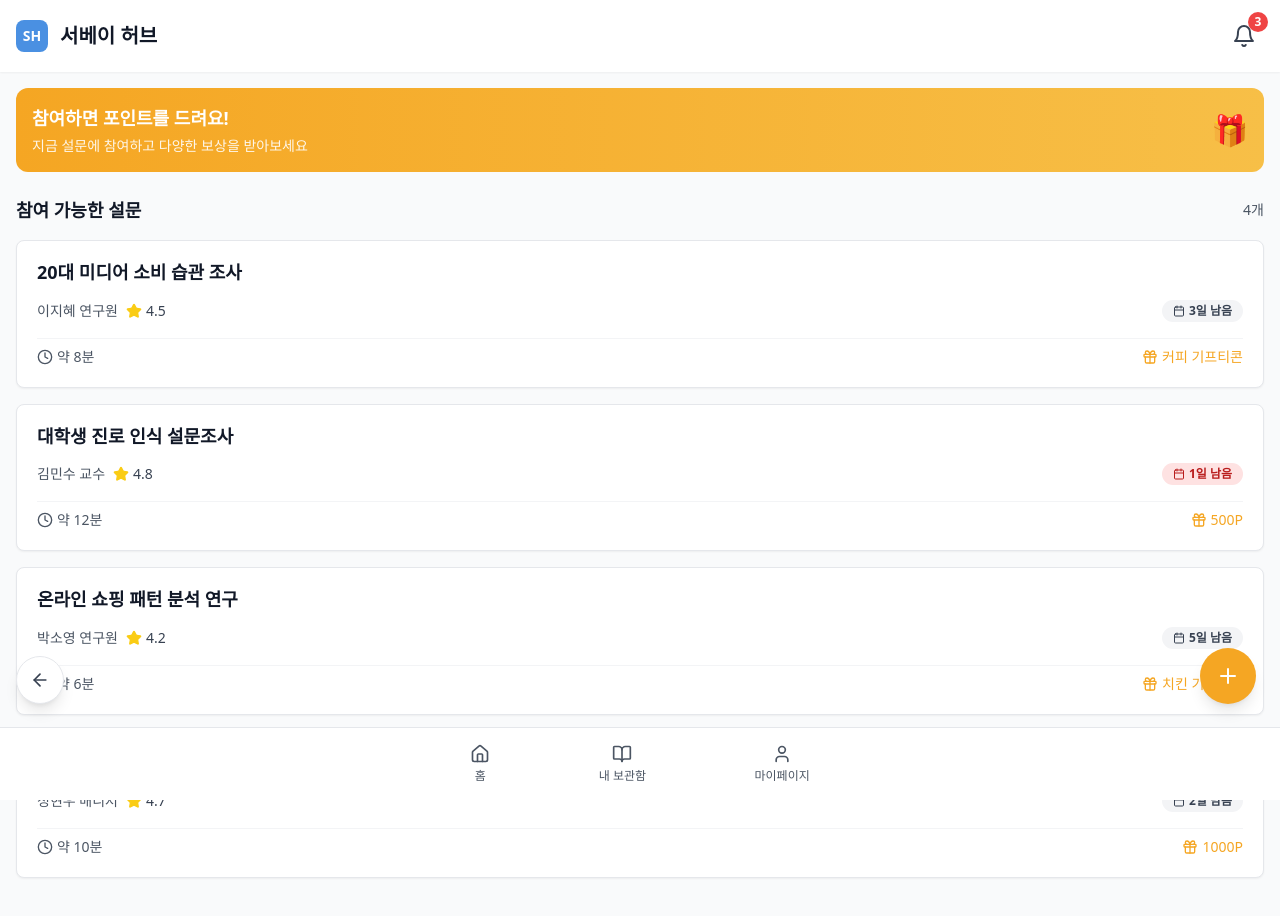
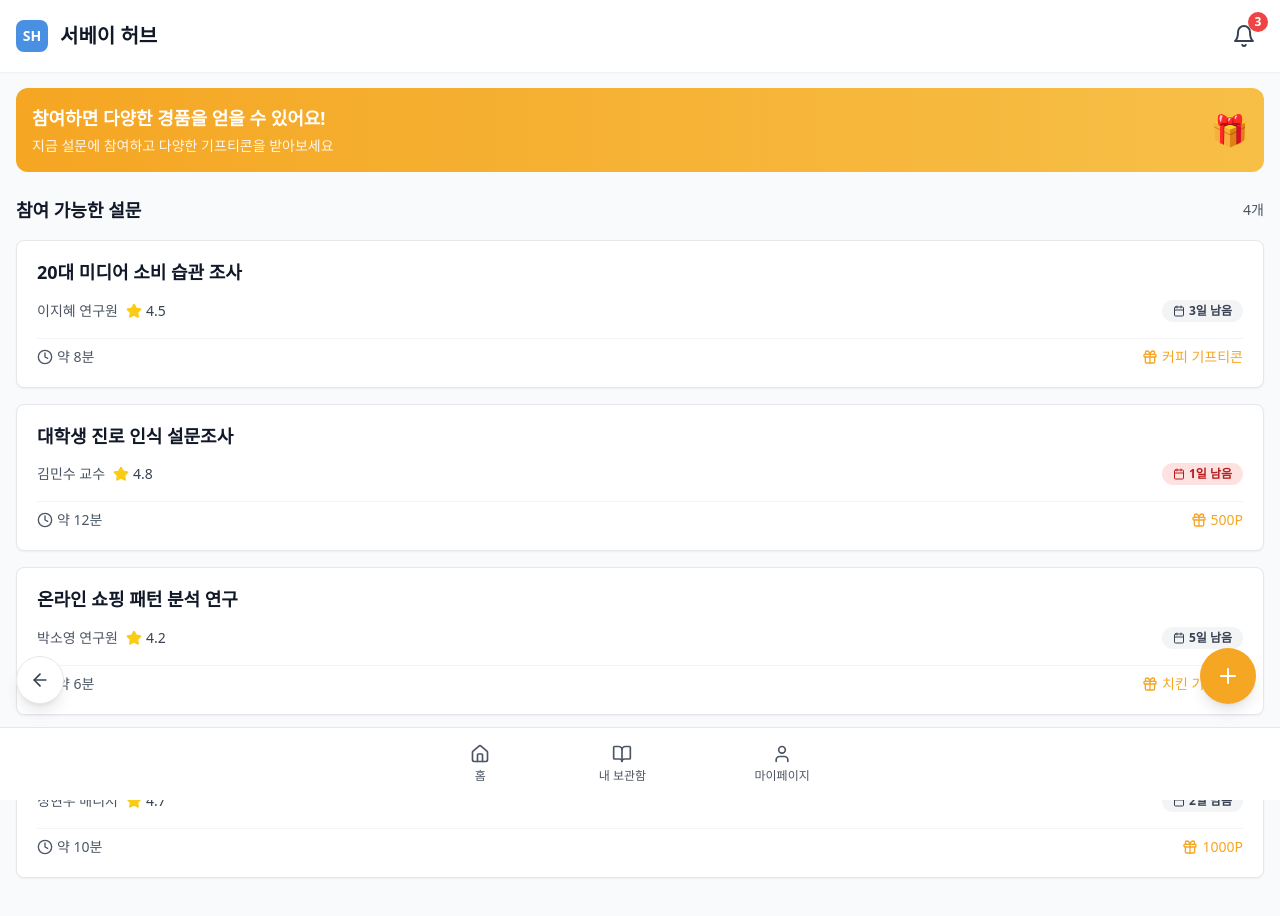
Before and after one commit to AppleMint98/insight-point-gather, a React (Vite) app: page /surveys in a window 1280 px wide. Shown: the top 916 px of the page. Built offline with nearby package versions, Linux system fonts and the light colour scheme.

Commit message:
Refactor: Update survey list event banner
Change the event banner text to reflect gift rewards.

```diff
--- a/src/pages/SurveyList.tsx
+++ b/src/pages/SurveyList.tsx
@@ -1,3 +1,4 @@
+
 import { useState } from 'react';
 import { useNavigate } from 'react-router-dom';
 import { Bell, Plus, ArrowLeft } from 'lucide-react';
@@ -80,8 +81,8 @@ const SurveyList = () => {
       <div className="mx-4 mt-4 p-4 bg-gradient-to-r from-accent-500 to-accent-400 rounded-xl text-white">
         <div className="flex items-center justify-between">
           <div>
-            <h2 className="font-bold text-lg">참여하면 포인트를 드려요!</h2>
-            <p className="text-sm opacity-90 mt-1">지금 설문에 참여하고 다양한 보상을 받아보세요</p>
+            <h2 className="font-bold text-lg">참여하면 다양한 경품을 얻을 수 있어요!</h2>
+            <p className="text-sm opacity-90 mt-1">지금 설문에 참여하고 다양한 기프티콘을 받아보세요</p>
           </div>
           <div className="text-3xl">🎁</div>
         </div>
```
